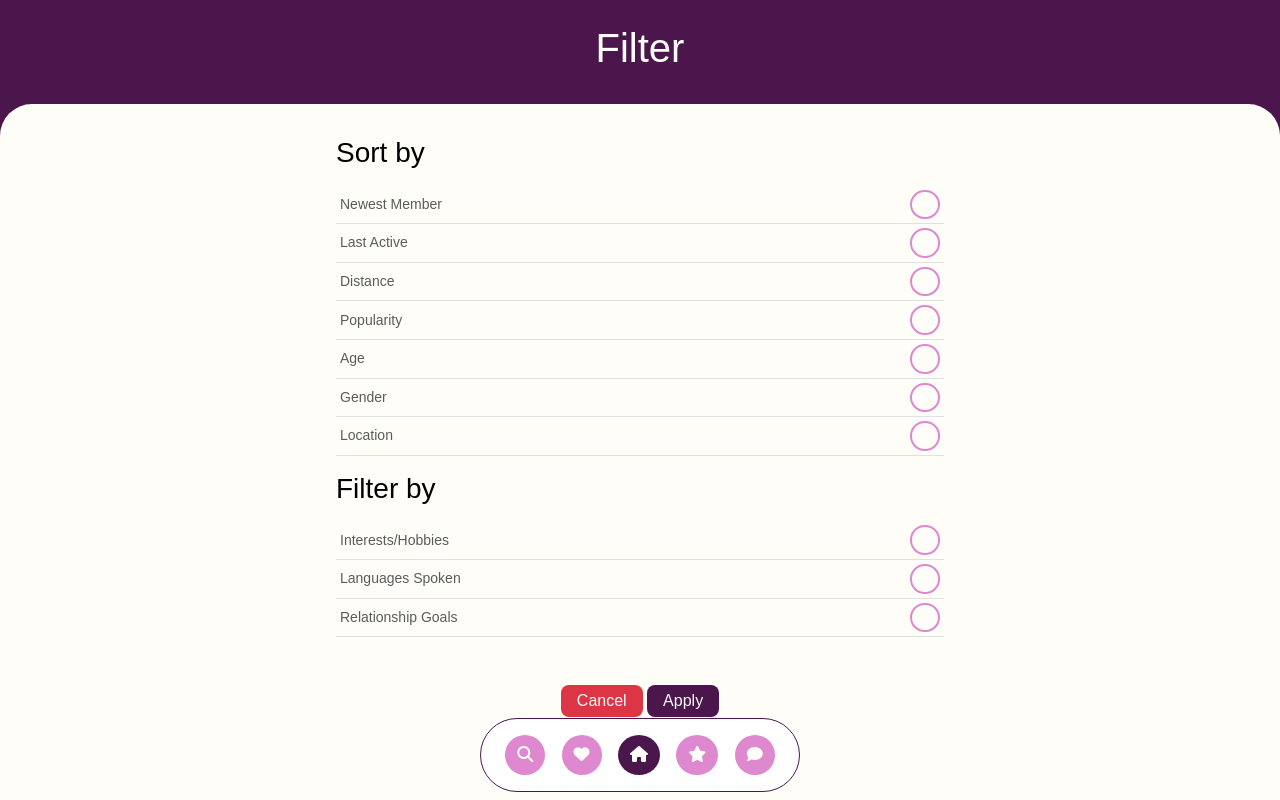
After one commit to a7k4a6s3h0/learn_buds_matrimony, a Django app: page /home/profiles/filter in a window 1280 px wide. The commit adds this page. Run offline with Django 5.2, Linux system fonts and the light colour scheme; some libraries are stand-ins or nearby versions; some web fonts are replaced.

Commit message:
Add navbar settings, profile dropdown, and filter page

```diff
--- a/Home/templates/Home/designation.html
+++ b/Home/templates/Home/designation.html
@@ -20,7 +20,7 @@
      {% include "widget/filter-profile-card.html" with image="https://i.ibb.co/KXB4vwM/profile5.png" name="sar tha" match_per='100%' location='Kozhikode' age='34' distance="2" %}
         {% include "widget/filter-profile-card.html" with image="https://i.ibb.co/8Xqgtvq/profile.jpg" name="rich"  match_per='90%' location='Kozhikode' age='34' distance="4" %}
         {% include "widget/filter-profile-card.html" with image="https://i.ibb.co/KXB4vwM/profile5.png" name="dim" match_per='89%' location='Kozhikode' age='34' distance="6"%}
-                {% include "widget/filter-profile-card.html" with image="https://i.ibb.co/8Xqgtvq/profile.jpg" name="rich"  match_per='90%' location='Kozhikode' age='34' distance="4" %}
+        {% include "widget/filter-profile-card.html" with image="https://i.ibb.co/8Xqgtvq/profile.jpg" name="rich"  match_per='90%' location='Kozhikode' age='34' distance="4" %}
         {% include "widget/filter-profile-card.html" with image="https://i.ibb.co/Q9RcQpZ/profile3.png" name="dim" match_per='89%' location='Kozhikode' age='34' distance="6"%}
         {% include "widget/filter-profile-card.html" with image="https://i.ibb.co/8Xqgtvq/profile.jpg" name="sar tha" match_per='100%' location='Kozhikode' age='34' distance="2" %}
         {% include "widget/filter-profile-card.html" with image="https://i.ibb.co/8Xqgtvq/profile.jpg" name="rich"  match_per='90%' location='Kozhikode' age='34' distance="4" %}
--- /dev/null
+++ b/Home/templates/Home/filter.html
@@ -0,0 +1,43 @@
+{% extends 'base_files/base.html' %}
+
+{% block meta %}
+<title>Qualification</title>
+{% endblock meta %}
+
+{% block header %}
+{% endblock header %}
+
+{% block content %}
+<div class="container-fluid full-height filter-container">
+    <div class="row text-center top-row">
+        <div class="col">
+            <h1>Filter</h1>
+        </div>
+    </div>
+    <div class="row flex-grow-1 filter-row text-center">
+        <div class="col-12 col-md-8 col-lg-6 d-flex flex-column p-3 mx-auto">
+            <form action="">
+                <h3 class="my-3 text-start">Sort by</h3>
+                {% include "widget\filter-item.html" with filtername='Newest Member' %}
+                {% include "widget\filter-item.html" with filtername='Last Active' %}
+                {% include "widget\filter-item.html" with filtername='Distance' %}
+                {% include "widget\filter-item.html" with filtername='Popularity' %}
+                {% include "widget\filter-item.html" with filtername='Age' %}
+                {% include "widget\filter-item.html" with filtername='Gender' %}
+                {% include "widget\filter-item.html" with filtername='Location' %}
+                <h3 class="my-3 text-start">Filter by</h3>
+                {% include "widget\filter-item.html" with filtername='Interests/Hobbies' %}
+                {% include "widget\filter-item.html" with filtername='Languages Spoken' %}
+                {% include "widget\filter-item.html" with filtername='Relationship Goals' %}
+                <div class="m-5">
+                    <button class="border-0 outline-0 bg-danger text-light py-1 px-3 rounded-3">Cancel</button>
+                    <button class="border-0 outline-0 text-light py-1 px-3 rounded-3"
+                        style="background-color:var(--russian-violet)">Apply</button>
+                </div>
+            </form>
+        </div>
+    </div>
+</div>
+
+{% include "widget/menu.html" %}
+{% endblock content %}
--- a/Home/templates/Home/home.html
+++ b/Home/templates/Home/home.html
@@ -44,7 +44,6 @@
     {% include "widget/home-profle-card.html" with image="https://i.ibb.co/pyzvp1M/profile2.jpg" name="th" job='Developer' location='Kozhikode' status='online' gender='F' age='54'%}
   </div>
 </div>
-
 {% include "widget/menu.html" %}
 
 {% endblock content %}
--- a/Home/urls.py
+++ b/Home/urls.py
@@ -7,4 +7,5 @@ urlpatterns = [
     path('qualification', views.Qualification.as_view(), name='qualification'),
     path('loaction', views.Loaction.as_view(), name='loaction'),
     path('designation', views.Designation.as_view(), name='designation'),
+    path('profiles/filter', views.FilterPrifles.as_view(), name='filter_prifles'),
 ]
--- a/Home/views.py
+++ b/Home/views.py
@@ -14,3 +14,7 @@ class Loaction(TemplateView):
 
 class Designation(TemplateView):
     template_name='Home/designation.html'
+
+
+class FilterPrifles(TemplateView):
+    template_name='Home/filter.html'
--- a/static/css/home.css
+++ b/static/css/home.css
@@ -54,44 +54,45 @@
   border: 1px solid var(--russian-violet);
 }
 
-
-
-.left-menu-container{
+.left-menu-container {
   background-color: var(--russian-violet);
   width: 200px;
 }
 
-.left-menu-items{
+.left-menu-items {
   color: var(--snow);
 }
-.profile-on-menu{
+.profile-on-menu {
   color: var(--snow);
 }
 
-.profile-on-menu:hover{
+.profile-on-menu:hover {
   background-color: transparent;
   color: var(--snow);
 }
 
-
-.left-menu-items:hover{
+.left-menu-items:hover {
   background-color: rgba(255, 255, 255, 0.384);
   color: var(--snow);
-  border-radius:0.5rem ;
-}
-/* menu  */
-
-.menu_container{
-    background-color: white;
-    border: 1px solid var(--russian-violet);
+  border-radius: 0.5rem;
 }
 
-.menu-icons{
-    background-color: var(--light-medium-orchid);
-    color: var(--snow);
+/* menu  */
+.menu_container {
+  background-color: white;
+  border: 1px solid var(--russian-violet);
 }
 
+.menu-icons {
+  background-color: var(--light-medium-orchid);
+  color: var(--snow);
+}
 
+/* notifcation-icon */
+.notifaction-alert {
+  background-color: var(--russian-violet);
+  color: var(--snow);
+}
 
 @media (min-width: 576px) {
   .menu_container {
--- a/static/css/qualification.css
+++ b/static/css/qualification.css
@@ -1,5 +1,5 @@
-.filter-card-profile-image{
-    border: 5px solid var(--light-medium-orchid);
+.filter-card-profile-image {
+  border: 5px solid var(--light-medium-orchid);
 }
 
 .match-message {
@@ -12,14 +12,75 @@
 
 .match-container {
   background-color: var(--light-medium-orchid);
-  border-radius:0rem 0rem 1.5rem 1.5rem ;
+  border-radius: 0rem 0rem 1.5rem 1.5rem;
   color: var(--snow);
 }
 
-.profile-info{
-    color: var(--snow);
+.profile-info {
+  color: var(--snow);
 }
 
-.dis-container{
-    background-color: rgba(255, 255, 255, 0.246);
+.dis-container {
+  background-color: rgba(255, 255, 255, 0.246);
 }
+
+.filter-container {
+  min-height: 100vh;
+  display: flex;
+  flex-direction: column;
+  background-color: var(--russian-violet);
+  color: var(--snow);
+}
+
+.filter-row {
+  flex-grow: 1;
+  background-color: var(--snow);
+  color: var(--black);
+  border-radius:2rem 2rem 0rem 0rem;
+}
+
+.top-row{
+  padding: 1.5rem;
+}
+
+/* Basic styles for the custom checkbox */
+.filter-checkobox {
+    appearance: none;
+    -webkit-appearance: none; /* For Webkit browsers */
+    background-color: var(--snow);
+    border: 2px solid var(--light-medium-orchid);
+    border-radius: 50%;
+    width: 20px;
+    height: 20px;
+    padding: 0.8rem;
+    cursor: pointer;
+    position: relative;
+    outline: none;
+    transition: background-color 0.3s ease, border-color 0.3s ease;
+}
+
+/* Styles for the checkbox when checked */
+.filter-checkobox:checked {
+    background-color: var(--russian-violet); /* Change to your desired color */
+    border-color: var(--russian-violet);
+}
+
+/* Adding the tick mark */
+.filter-checkobox:checked::before {
+    content: '';
+    position: absolute;
+    top: 50%;
+    left: 50%;
+    width: 8px;
+    height: 16px;
+    border: solid var(--snow); /* Color of the tick mark */
+    border-width: 2px 0 0 2px;
+    transform: translate(-50%, -50%) rotate(230deg);
+    transform-origin: center;
+}
+
+@media (min-width: 768px) {
+    .top-row {
+        padding: 1.5rem; /* equivalent to p-md-4 */
+    }
+}
--- a/static/css/style.css
+++ b/static/css/style.css
@@ -17,3 +17,22 @@ a{
   text-decoration: none;
   color: var(--black);
 }
+
+::-webkit-scrollbar {
+  width: 0px;
+}
+
+/* Track */
+::-webkit-scrollbar-track {
+  box-shadow: inset 0 0 0px transparent;
+}
+
+/* Handle */
+::-webkit-scrollbar-thumb {
+  background: transparent;
+}
+
+/* Handle on hover */
+::-webkit-scrollbar-thumb:hover {
+  background: transparent;
+}
--- a/templates/base_files/base.html
+++ b/templates/base_files/base.html
@@ -17,6 +17,7 @@
 <link rel="preconnect" href="https://fonts.googleapis.com">
 <link rel="preconnect" href="https://fonts.gstatic.com" crossorigin>
 <link href="https://fonts.googleapis.com/css2?family=Abel&family=Aldrich&display=swap" rel="stylesheet">
+
   <!-- Include custom CSS file -->
   <link rel="stylesheet" href="{% static 'css/style.css' %}">
   <link rel="stylesheet" href="{% static 'css/home.css' %}">
--- /dev/null
+++ b/templates/widget/filter-item.html
@@ -0,0 +1,6 @@
+<div class="d-flex flex-column align-items-center">
+    <div class="w-100 p-1 d-flex justify-content-between align-items-center border-bottom">
+        <small class="fw-lighter text-muted">{{ filtername}}</small>
+        <input type="checkbox" class="filter-checkobox" name="" value="">
+    </div>
+</div>
--- a/templates/widget/filter-page-navbar.html
+++ b/templates/widget/filter-page-navbar.html
@@ -4,6 +4,7 @@
     </div>
     <h1>{{title}}</h1>
     <div class="d-flex align-items-center my-2 base_nav_left">
-        <i class="fa-solid fa-sliders me-2 notifcation-icon p-1 rounded-circle"></i>
+
+        <a href="{% url 'filter_prifles' %}"><i class="fa-solid fa-sliders me-2 notifcation-icon p-1 rounded-circle"></i></a>
     </div>
 </div>
```
Also changed, not shown: templates/widget/base_navbar.html (+39 -3 lines), templates/widget/notifications/error_notifcation.html (added, +16 -0 lines), templates/widget/notifications/news_notifaction.html (added, +17 -0 lines), templates/widget/notifications/success_notifaction.html (added, +16 -0 lines), templates/widget/notifications/warning_notifaction.html (added, +16 -0 lines).
